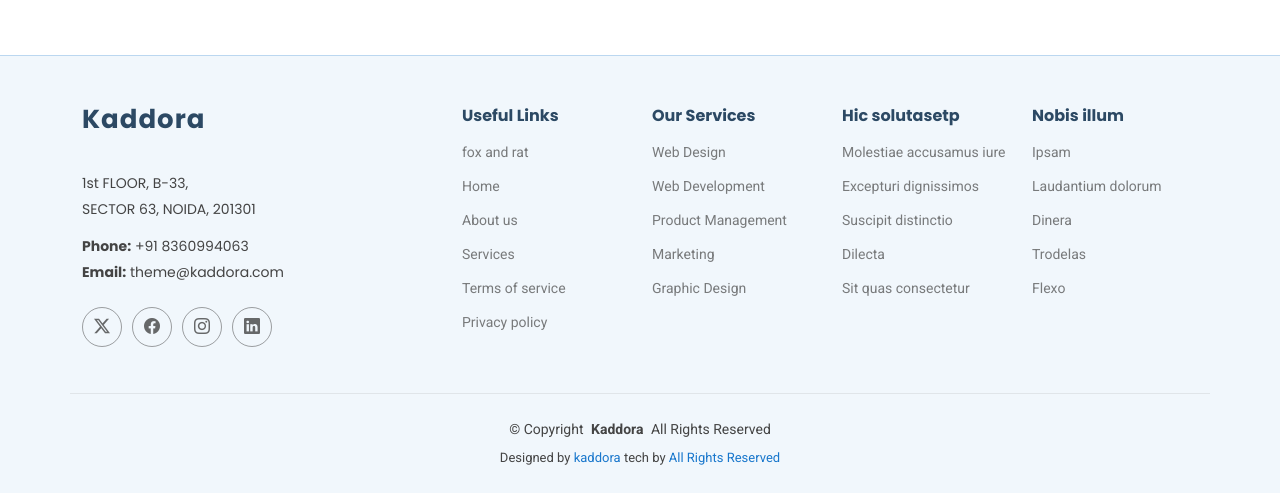
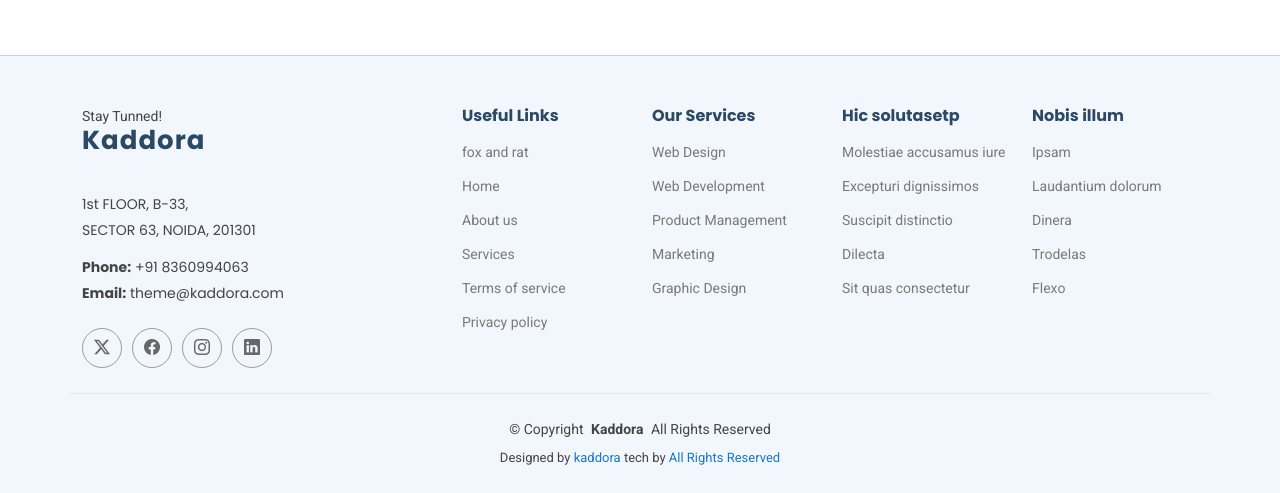
Before and after one commit to Amarmani1234/kaddora_hospital, a PHP site: page /our-branches.php in a window 1280 px wide. Shown: the part 1274-1767 px from the top of the page. Run offline with PHP 8.4, Linux system fonts and the light colour scheme.

Commit message:
In footer, add stay tunned text

```diff
--- a/footer.php
+++ b/footer.php
@@ -3,6 +3,7 @@
     <div class="container footer-top">
       <div class="row gy-4">
         <div class="col-lg-4 col-md-6 footer-about">
+          <span>Stay Tunned! </span>
           <a href="index.html" class="logo d-flex align-items-center">
             <span class="sitename">Kaddora</span>
           </a>
```
